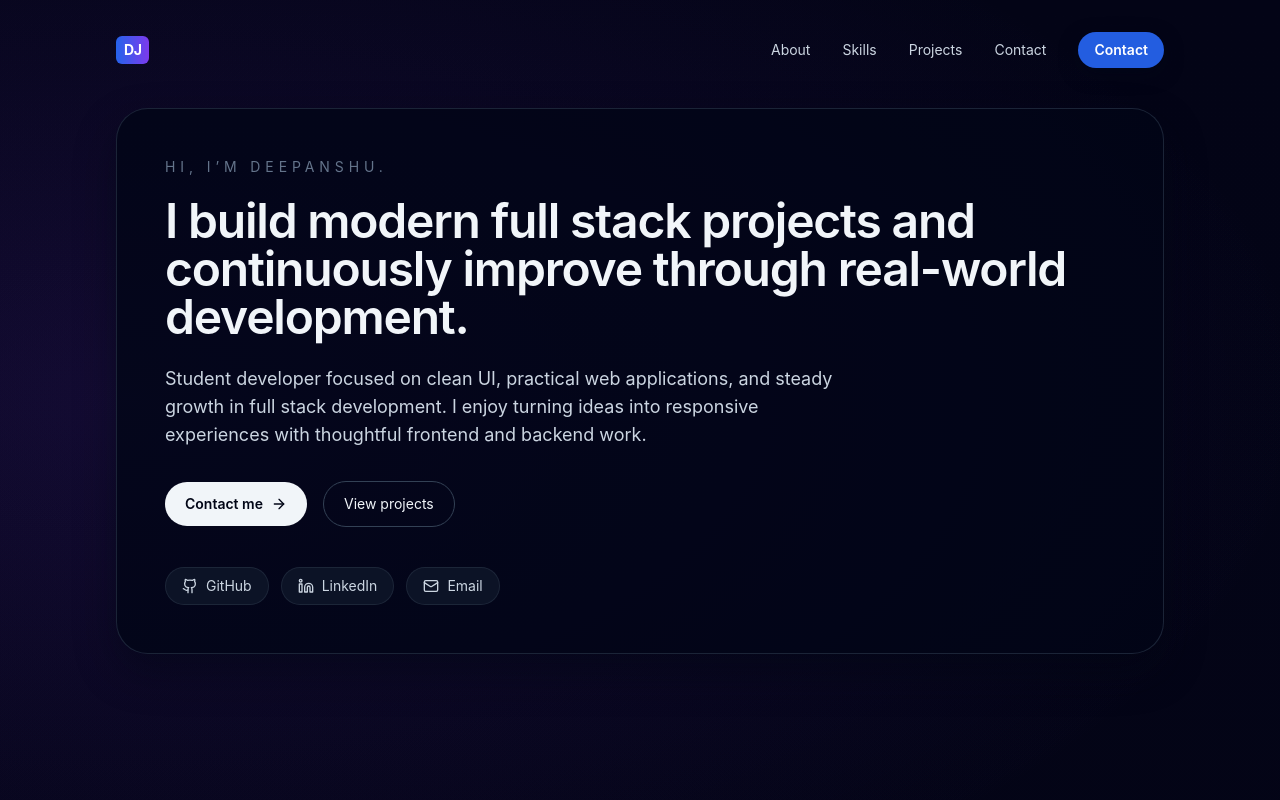
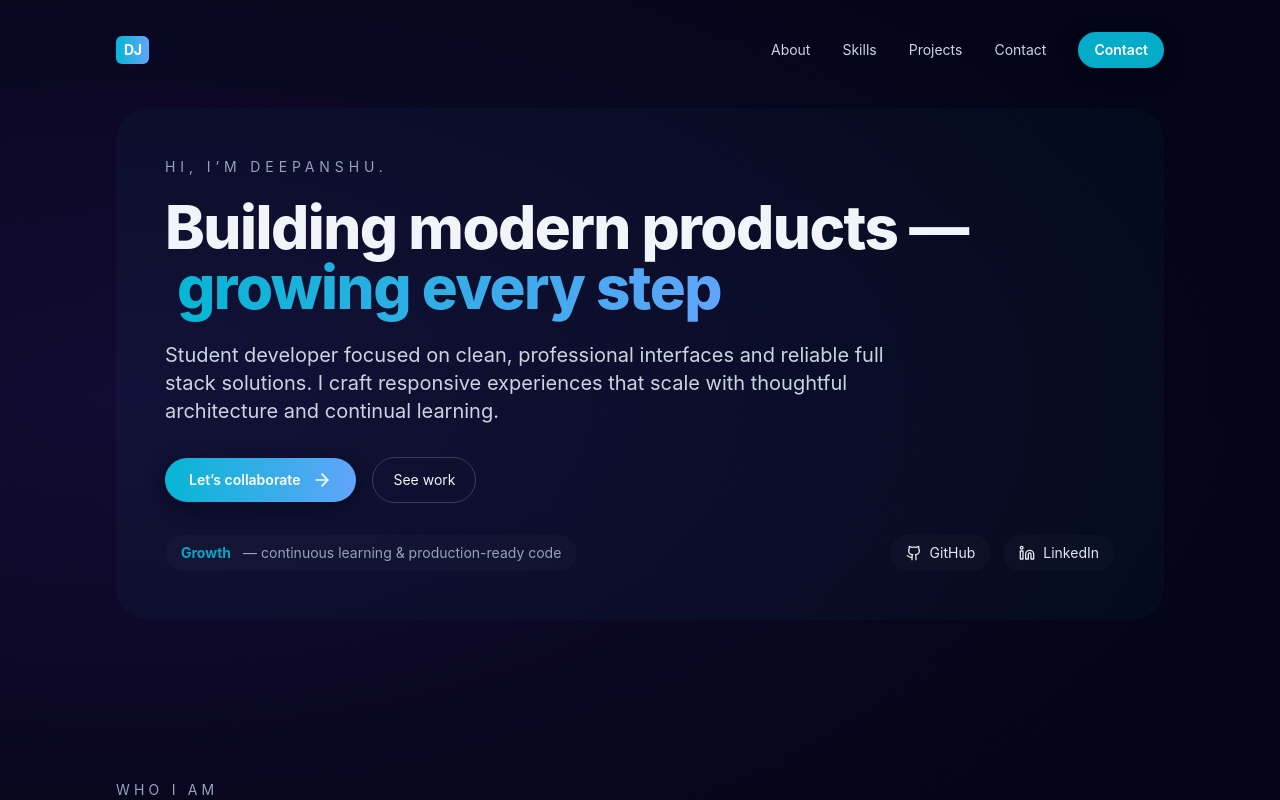
Before and after one commit to deepanshu83/my-portfolio, a Next.js app: page / in a window 1280 px wide. Shown: the top 800 px of the page. Built offline with nearby package versions, Linux system fonts and the light colour scheme.

Commit message:
new commit

```diff
--- a/app/globals.css
+++ b/app/globals.css
@@ -8,8 +8,8 @@
   --color-panel: #0c1a2e;
   --color-muted: #94a3b8;
   --color-text: #e6eef8;
-  --color-primary: #2563eb; /* blue-600 */
-  --color-accent: #7c3aed; /* purple-600 */
+  --color-primary: #06b6d4; /* cyan-500 */
+  --color-accent: #60a5fa; /* sky-400 */
   color-scheme: dark;
   font-family: Inter, ui-sans-serif, system-ui, -apple-system, BlinkMacSystemFont, 'Segoe UI', sans-serif;
 }
--- a/app/page.tsx
+++ b/app/page.tsx
@@ -11,53 +11,46 @@ export default function Home() {
     <main className="min-h-screen text-slate-100">
       <Navbar />
       <div className="mx-auto max-w-6xl px-5 pb-20 pt-10 sm:px-8">
-        <section id="hero" className="overflow-hidden rounded-[2rem] border border-slate-800/90 bg-slate-950/80 p-8 shadow-soft md:p-12">
+        <section id="hero" className="overflow-hidden rounded-[2rem] border border-transparent bg-[rgba(6,182,212,0.03)] p-8 md:p-12">
           <div>
-            <p className="text-sm uppercase tracking-[0.35em] text-slate-500">Hi, I’m Deepanshu.</p>
-            <h1 className="mt-5 text-4xl font-semibold tracking-tight text-slate-100 sm:text-5xl">
-              I build modern full stack projects and continuously improve through real-world development.
+            <p className="text-sm uppercase tracking-[0.35em] text-slate-400">Hi, I’m Deepanshu.</p>
+            <h1 className="mt-5 text-5xl font-extrabold tracking-tight text-slate-100 sm:text-6xl">
+              Building modern products —
+              <span className="ml-3 bg-clip-text text-transparent bg-gradient-to-r from-primary to-accent">growing every step</span>
             </h1>
-            <p className="mt-6 max-w-2xl text-base leading-8 text-slate-300 sm:text-lg">
-              Student developer focused on clean UI, practical web applications, and steady growth in full stack development. I enjoy turning ideas into responsive experiences with thoughtful frontend and backend work.
+            <p className="mt-6 max-w-3xl text-lg leading-8 text-slate-300 sm:text-xl">
+              Student developer focused on clean, professional interfaces and reliable full stack solutions. I craft responsive experiences that scale with thoughtful architecture and continual learning.
             </p>
+
             <div className="mt-8 flex flex-col gap-3 sm:flex-row sm:items-center sm:gap-4">
               <a
                 href="#contact"
-                className="inline-flex items-center justify-center rounded-full bg-slate-100 px-5 py-3 text-sm font-semibold text-slate-950 transition hover:bg-slate-200"
+                className="inline-flex items-center justify-center rounded-full bg-gradient-to-r from-primary to-accent px-6 py-3 text-sm font-semibold text-white shadow-card hover:opacity-95"
               >
-                Contact me
-                <ArrowRight className="ml-2 h-4 w-4" />
+                Let’s collaborate
+                <ArrowRight className="ml-3 h-5 w-5" />
               </a>
               <a
                 href="#projects"
                 className="inline-flex items-center justify-center rounded-full border border-slate-700 px-5 py-3 text-sm text-slate-100 transition hover:border-slate-500 hover:text-white"
               >
-                View projects
+                See work
               </a>
             </div>
-            <div className="mt-10 flex flex-wrap gap-3 text-sm text-slate-300">
-              <a
-                href="https://github.com/deepanshu83?utm_source=chatgpt.com"
-                target="_blank"
-                rel="noreferrer"
-                className="inline-flex items-center gap-2 rounded-full border border-slate-800/90 bg-slate-900/80 px-4 py-2 hover:border-slate-700"
-              >
-                <Github className="h-4 w-4" /> GitHub
-              </a>
-              <a
-                href="https://www.linkedin.com/in/deepanshujangid83/?utm_source=chatgpt.com"
-                target="_blank"
-                rel="noreferrer"
-                className="inline-flex items-center gap-2 rounded-full border border-slate-800/90 bg-slate-900/80 px-4 py-2 hover:border-slate-700"
-              >
-                <Linkedin className="h-4 w-4" /> LinkedIn
-              </a>
-              <a
-                href="mailto:hello@deepanshujangid.com"
-                className="inline-flex items-center gap-2 rounded-full border border-slate-800/90 bg-slate-900/80 px-4 py-2 hover:border-slate-700"
-              >
-                <Mail className="h-4 w-4" /> Email
-              </a>
+
+            <div className="mt-8 flex flex-wrap items-center gap-3 text-sm">
+              <div className="inline-flex items-center gap-3 rounded-full bg-[rgba(255,255,255,0.02)] px-4 py-2 text-slate-200">
+                <strong className="text-primary/90">Growth</strong>
+                <span className="text-slate-400">— continuous learning & production-ready code</span>
+              </div>
+              <div className="ml-auto flex gap-3">
+                <a href="https://github.com/deepanshu83?utm_source=chatgpt.com" target="_blank" rel="noreferrer" className="inline-flex items-center gap-2 rounded-full bg-[rgba(255,255,255,0.02)] px-4 py-2 text-sm text-slate-200">
+                  <Github className="h-4 w-4" /> GitHub
+                </a>
+                <a href="https://www.linkedin.com/in/deepanshujangid83/?utm_source=chatgpt.com" target="_blank" rel="noreferrer" className="inline-flex items-center gap-2 rounded-full bg-[rgba(255,255,255,0.02)] px-4 py-2 text-sm text-slate-200">
+                  <Linkedin className="h-4 w-4" /> LinkedIn
+                </a>
+              </div>
             </div>
           </div>
         </section>
--- a/tailwind.config.ts
+++ b/tailwind.config.ts
@@ -9,11 +9,11 @@ const config: Config = {
         panel: '#0c1a2e',
         border: '#233145',
         primary: {
-          DEFAULT: '#2563eb',
-          600: '#2563eb',
-          500: '#3b82f6',
+          DEFAULT: '#06b6d4',
+          500: '#06b6d4',
+          400: '#34d3e6',
         },
-        accent: '#7c3aed',
+        accent: '#60a5fa',
         muted: '#94a3b8',
       },
       boxShadow: {
```
